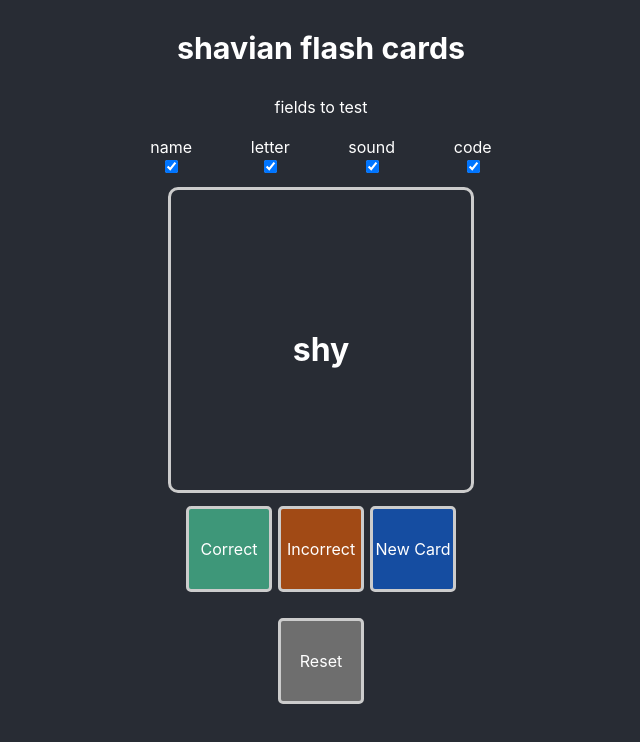
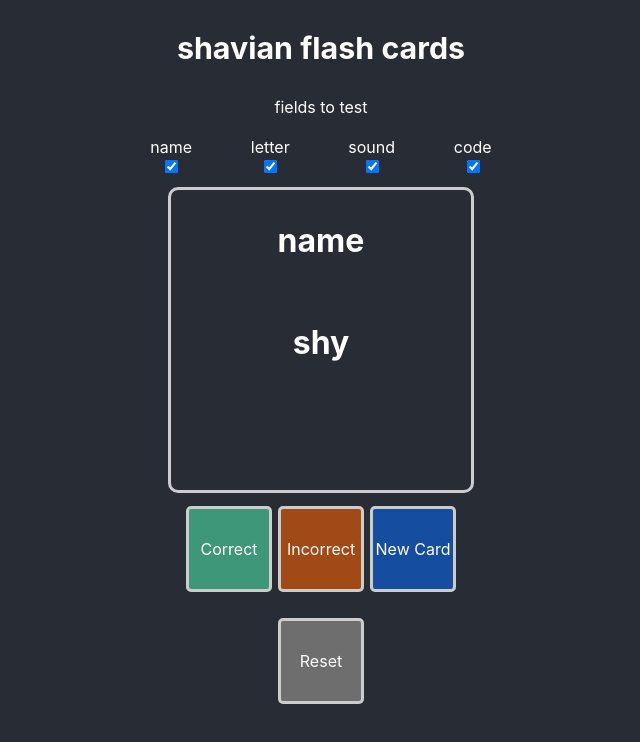
Before and after one commit to charlesrobsampson/shavian-flash, a React (Create React App) app in the folder packages/frontend/: page / in a window 1280 px wide. Shown: the top 742 px of the page, without its empty margins (319-959 px from the left). Built offline with nearby package versions, Linux system fonts and the light colour scheme.

Commit message:
updated icon and fixed a few bugs

```diff
--- a/packages/frontend/src/App.js
+++ b/packages/frontend/src/App.js
@@ -16,6 +16,8 @@ function App() {
   const [review, setReview] = useState({});
   const [drawList, setDrawList] = useState(createDrawList(LETTERS, review));
   const [currentCard, setCurrentCard] = useState(getRandomCard(drawList, LETTERS));
+  const [isFlipped, setIsFlipped] = useState(false);
+
   // console.log('state', {
   //   LETTERS,
   //   review,
@@ -31,7 +33,7 @@ function App() {
       }
     });
     const index = Math.floor(Math.random() * picked.length);
-    return <Card card={currentCard} test={picked[index]} />
+    return <Card card={currentCard} test={picked[index]} isFlipped={isFlipped} flipCard={setIsFlipped}/>
   }
   const updatePoints = (e) => {
     const { name, checked } = e.target;
@@ -77,6 +79,7 @@ function App() {
             const newDrawList = createDrawList(LETTERS, newReview);
             setDrawList(newDrawList);
             setCurrentCard(getRandomCard(newDrawList, LETTERS));
+            setIsFlipped(false);
           }}>
             Correct
           </div>
@@ -86,11 +89,13 @@ function App() {
             const newDrawList = createDrawList(LETTERS, newReview);
             setDrawList(newDrawList);
             setCurrentCard(getRandomCard(drawList, LETTERS));
+            setIsFlipped(false);
           }}>
             Incorrect
           </div>
           <div className='button new' onClick={e => {
             setCurrentCard(getRandomCard(drawList, LETTERS));
+            setIsFlipped(false);
           }}>
             New Card
           </div>
@@ -102,6 +107,7 @@ function App() {
           const newDrawList = createDrawList(LETTERS, {});
           setDrawList(newDrawList);
           setCurrentCard(getRandomCard(newDrawList, LETTERS));
+          setIsFlipped(false);
         }}>
           Reset
         </div>
--- a/packages/frontend/src/components/Card.css
+++ b/packages/frontend/src/components/Card.css
@@ -9,7 +9,6 @@
 }
 
 .front {
-    display: flex;
     height: 100%;
     margin: 10px;
     justify-content: center;
@@ -17,7 +16,6 @@
 }
 
 .back {
-    /* display: flex; */
     border-radius: 10px;
     height: 100%;
     margin: 10px;
--- a/packages/frontend/src/components/Card.jsx
+++ b/packages/frontend/src/components/Card.jsx
@@ -1,16 +1,22 @@
-import React, { useState } from 'react';
+// import React, { useState } from 'react';
 import './Card.css';
 
 export default function Card(props) {
-  const [isFlipped, setIsFlipped] = useState(false);
-  const handleClick = () => setIsFlipped(!isFlipped);
+  // const [isFlipped, setIsFlipped] = useState(props.isFlipped);
+  const handleClick = () => props.flipCard(!props.isFlipped);
 
   const front = props.test;
   const back = JSON.parse(JSON.stringify(props.card));
   delete back[front];
 
   const renderFront = () => {
-    return <h1 className='front'>{props.card[front]}</h1>;
+    return (
+      <div className='front'>
+        <h1>{front}</h1>
+        <br></br>
+        <h1>{props.card[front]}</h1>
+      </div>
+    );
   };
 
   const renderBack = () => {
@@ -27,7 +33,7 @@ export default function Card(props) {
   };
   return (
     <div className="card" onClick={handleClick}>
-      {isFlipped ? renderBack() : renderFront()}
+      {props.isFlipped ? renderBack() : renderFront()}
     </div>
   );
 }
```
Also changed, not shown: 1 other file (tests, documents, lock files or other folders).
